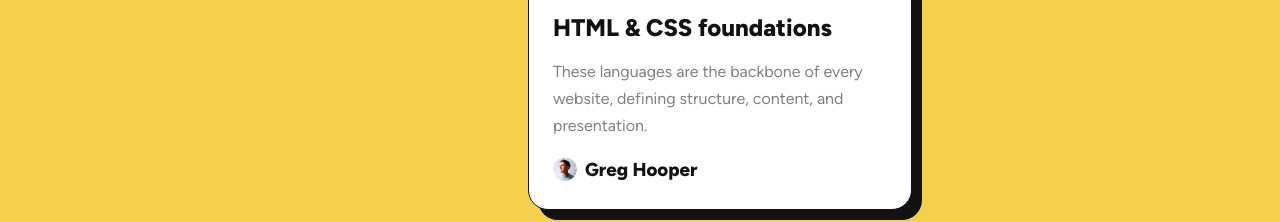
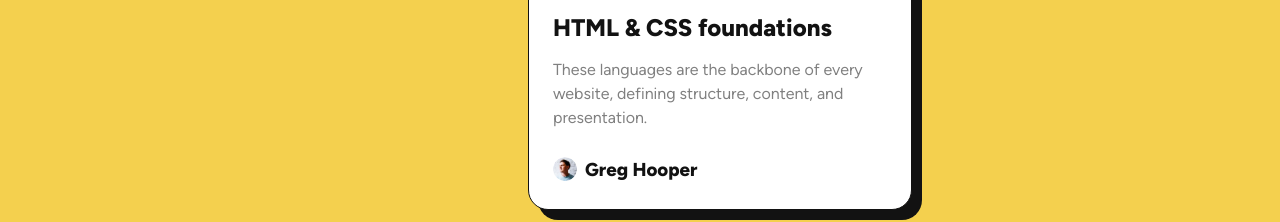
Before and after one commit to imranhossainemi/blog-preview-card-main, a plain HTML site: page index.html in a window 1280 px wide. Shown: the part 451-673 px from the top of the page. Drawn offline with Linux system fonts and the light colour scheme.

Commit message:
Update index.html

```diff
--- a/index.html
+++ b/index.html
@@ -105,7 +105,7 @@
       font-size: 16px;
       color: var(--grey);
       margin: 16px 0;
-      line-height: 1.7;
+      line-height: 1.5;
     }
 
     .card-author {
```
